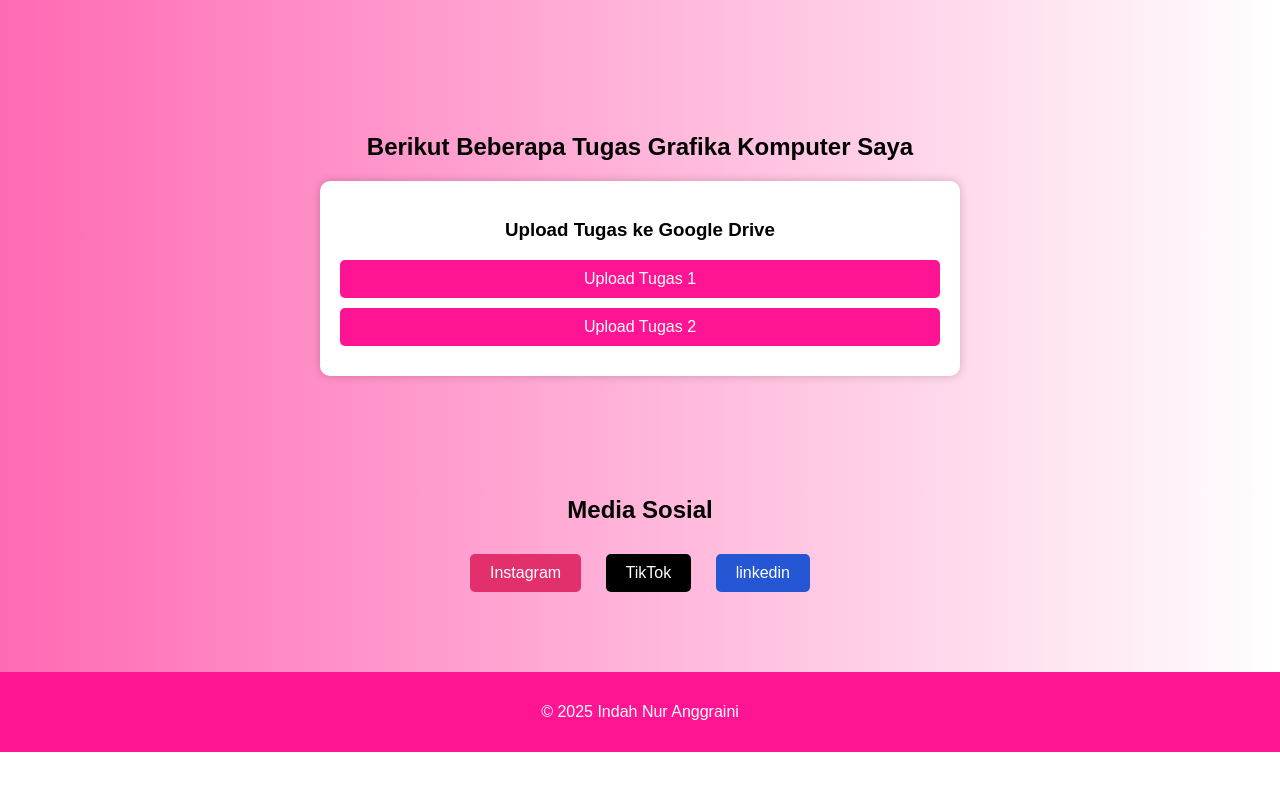
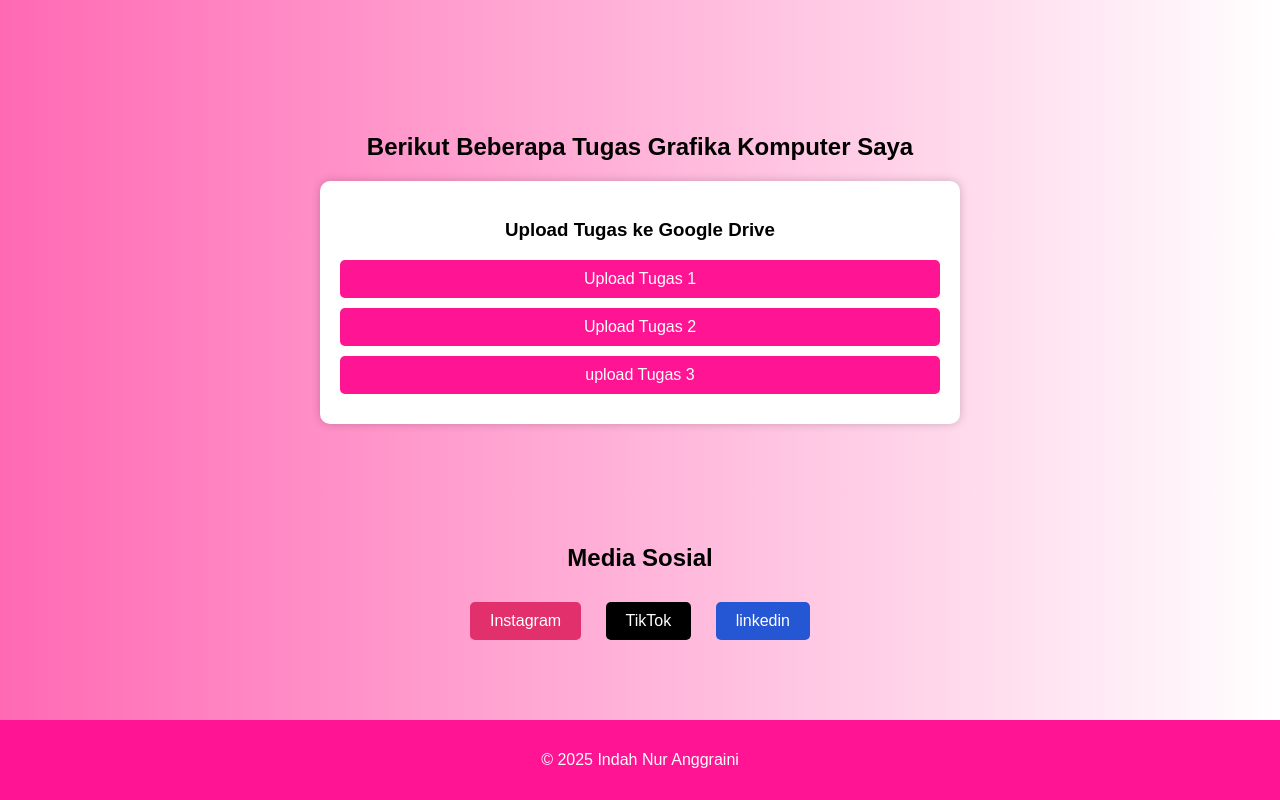
Before and after one commit to IndahNurAnggraini/Website-Personal, a plain HTML site: page index.html in a window 1280 px wide. Shown: the part 778-1578 px from the top of the page. Before the commit the page ends 1530 px from the top, so only its background shows below. Drawn offline with Linux system fonts and the light colour scheme.

Commit message:
Update index.html

```diff
--- a/index.html
+++ b/index.html
@@ -115,6 +115,7 @@
             <h3>Upload Tugas ke Google Drive</h3>
             <a href="https://drive.google.com/drive/folders/1RA3jxi6Kus5O_1c_Xf5ttEs9zVT5gJWS" target="_blank">Upload Tugas 1</a>
             <a href="https://drive.google.com/drive/folders/1RFwpZwKuGEfBijsBIN2tUifSDN5T1VeQ" target="_blank">Upload Tugas 2</a>
+            <a href="https://drive.google.com/drive/folders/1vVJfI7o-NJsLl9OQVXfJdh7N1WryeAeo" target="_blank">upload Tugas 3</a>
         </div>
     </section>
 
```
